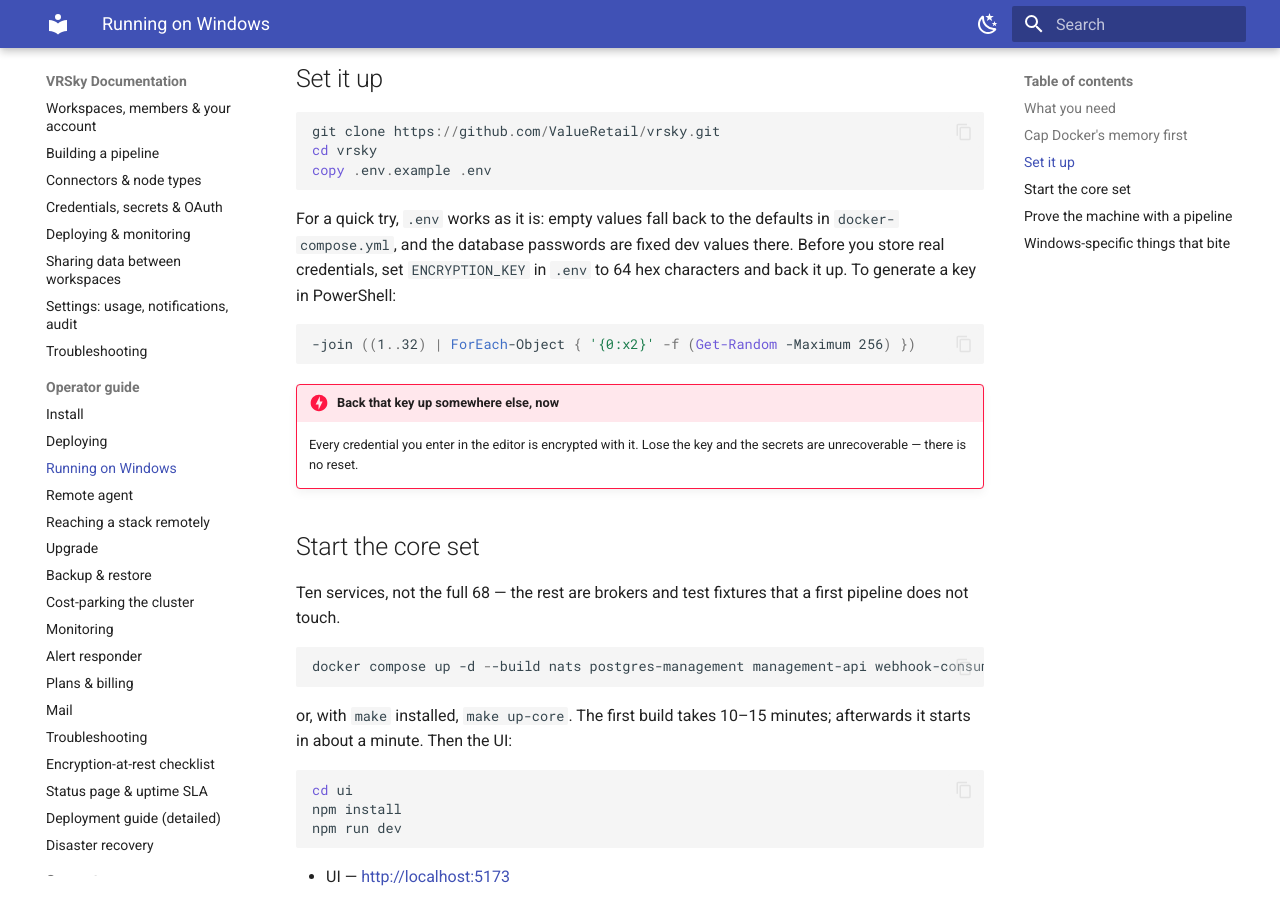
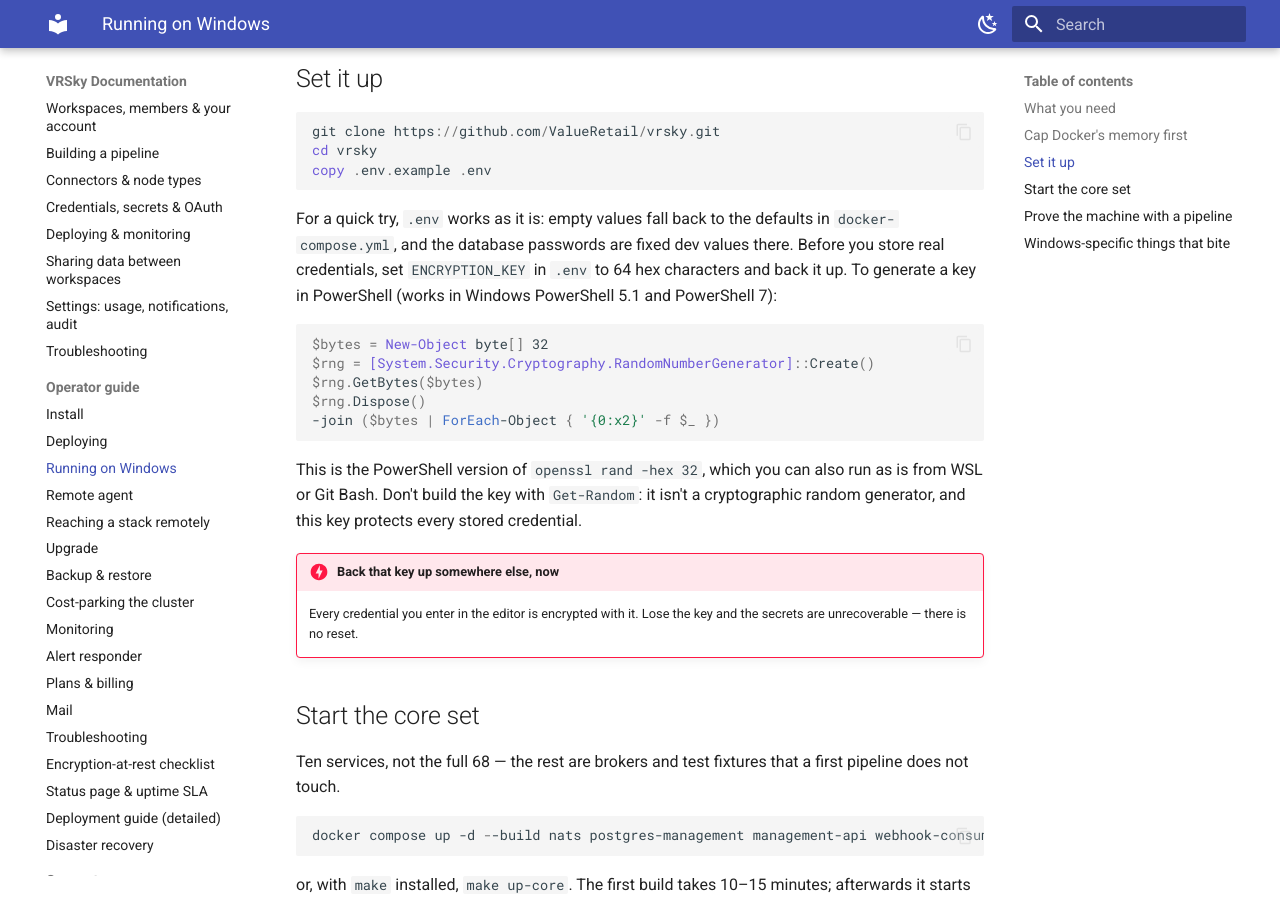
Before and after one commit to ValueRetail/vrsky, an MkDocs documentation site: the page built from docs/operator/windows.md, in a window 1280 px wide and 900 px high, scrolled down 1608 px. Built offline with MkDocs 1.6.1 and Material for MkDocs 9.7.7, drawn with Linux system fonts in a browser that asks for light colours.

Commit message:
docs: generate the Windows ENCRYPTION_KEY with a cryptographic RNG (#388)
The PowerShell snippet in docs/operator/windows.md built the key from
Get-Random, which is System.Random. It now fills 32 bytes from
RandomNumberGenerator.Create() and prints them as 64 lowercase hex
characters, the same as openssl rand -hex 32. Create() and the instance
GetBytes(byte[]) exist on .NET Framework too, so it runs on Windows
PowerShell 5.1 as well as PowerShell 7.

Strikes backlog item 33.

Closes #387

Co-authored-by: Ludvik Kringlebot Nhoff <ludvik0205@gmail.com>
Co-authored-by: Claude Opus 5.5 <noreply@anthropic.com>

````diff
--- a/docs/operator/windows.md
+++ b/docs/operator/windows.md
@@ -82,11 +82,21 @@ copy .env.example .env
 For a quick try, `.env` works as it is: empty values fall back to the
 defaults in `docker-compose.yml`, and the database passwords are fixed dev
 values there. Before you store real credentials, set `ENCRYPTION_KEY` in
-`.env` to 64 hex characters and back it up. To generate a key in PowerShell:
+`.env` to 64 hex characters and back it up. To generate a key in PowerShell
+(works in Windows PowerShell 5.1 and PowerShell 7):
 
 ```powershell
--join ((1..32) | ForEach-Object { '{0:x2}' -f (Get-Random -Maximum 256) })
+$bytes = New-Object byte[] 32
+$rng = [System.Security.Cryptography.RandomNumberGenerator]::Create()
+$rng.GetBytes($bytes)
+$rng.Dispose()
+-join ($bytes | ForEach-Object { '{0:x2}' -f $_ })
 ```
+
+This is the PowerShell version of `openssl rand -hex 32`, which you can also
+run as is from WSL or Git Bash. Don't build the key with `Get-Random`: it
+isn't a cryptographic random generator, and this key protects every stored
+credential.
 
 !!! danger "Back that key up somewhere else, now"
 
````
Also changed, not shown: plans/backlog.md (+2 -2 lines), plans/issue-387-windows-key-rng.md (added, +88 -0 lines).
